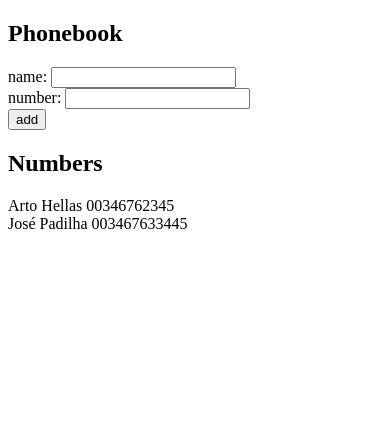
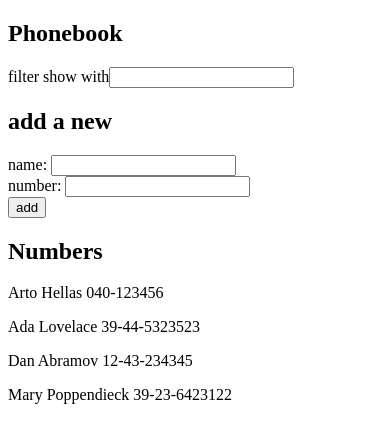
Before and after one commit to marcos-davi/FullStackOpen, a React (Vite) app in the folder part2/phonebook/: page / in a window 390 px wide. Shown: the top 442 px of the page. Built offline with nearby package versions, Linux system fonts and the light colour scheme.

Commit message:
2.9: phonebook, step 4

```diff
--- a/part2/phonebook/src/App.jsx
+++ b/part2/phonebook/src/App.jsx
@@ -2,31 +2,26 @@
 
 const App = () => {
   const [persons, setPersons] = useState([
-    { name: "Arto Hellas", number: '00346762345' },
-    { name: "José Padilha", number: '003467633445'},
+    { name: 'Arto Hellas', number: '040-123456', id: 1 },
+    { name: 'Ada Lovelace', number: '39-44-5323523', id: 2 },
+    { name: 'Dan Abramov', number: '12-43-234345', id: 3 },
+    { name: 'Mary Poppendieck', number: '39-23-6423122', id: 4 }
   ]);
 
   const [newName, setNewName] = useState("");
   const [newNumber, setNewNumber] = useState("");
+  const [filter, setFilter] = useState("");
 
-  const Persons = ({ persons }) => {
-    return (
-      <div>
-        {persons.map((person) => (
 
-          <div key={person.name}>{person.name} {person.number}</div>
-        ))}
-      </div>
-    );
-  };
+
   const handleNoteChangeName = (event) => {
     setNewName(event.target.value);
-
   };
   const handleNoteChangeNumber = (event) => {
-
     setNewNumber(event.target.value);
   };
+
+
   const addPerson = (event) => {
     event.preventDefault();
     const allPerson = persons.map((person) => person.name)
@@ -41,9 +36,22 @@
     }
   };
 
+  const handleFilterChange = (event) => {
+    setFilter(event.target.value)
+  }
+  const personsList = filter === ''
+    ? persons
+    : persons.filter(person =>
+        person.name.toLowerCase().includes(filter.toLowerCase()))
+  const listNames = () => personsList.map(person =>
+    <p key={person.name}>{person.name} {person.number}</p>
+  )
+
   return (
     <div>
       <h2>Phonebook</h2>
+      <p>filter show with<input value={filter} onChange={handleFilterChange}></input></p>
+      <h2>add a new</h2>
       <form onSubmit={addPerson} method="POST">
         <div>
           name: <input value={newName} onChange={handleNoteChangeName} />
@@ -56,7 +64,7 @@
         </div>
       </form>
       <h2>Numbers</h2>
-      <Persons persons={persons} />
+      <>{listNames()}</>
     </div>
   );
 };
```
